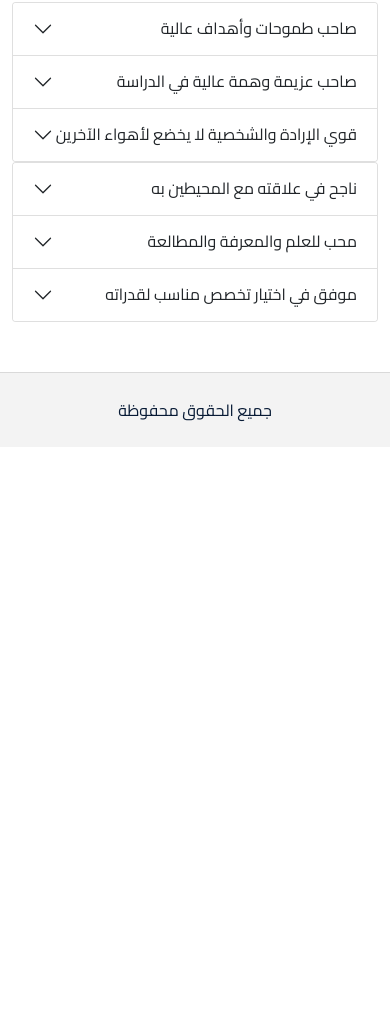
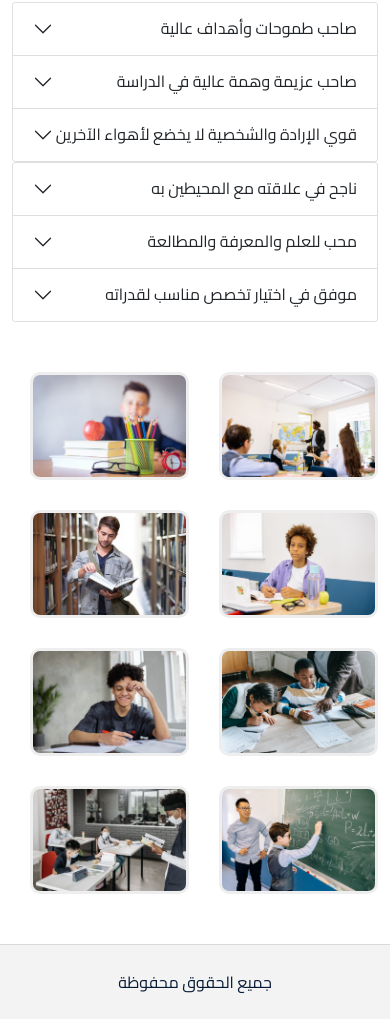
Before and after one commit to touzaelhassan/TEACH-ME-SCHOOL-WEBSITE, a website built with webpack: page src/student-1.html in a window 390 px wide. Shown: the part 1615-2634 px from the top of the page. Before the commit the page ends 2062 px from the top, so only its background shows below. Built offline with nearby package versions, Linux system fonts and the light colour scheme.

Commit message:
Adding photo gallery section To student pages

```diff
--- a/src/sass/pages/student-1.scss
+++ b/src/sass/pages/student-1.scss
@@ -111,3 +111,39 @@
 }
 
 // End Advices Section
+
+// Star Gallery Section
+
+.gallery {
+  margin-top: 30px;
+  margin-bottom: 100px;
+}
+
+.gallery__content {
+  display: flex;
+  gap: 30px;
+  flex-wrap: wrap;
+}
+
+.gallery__item {
+  width: calc(25% - 24px);
+}
+
+.gallery__item img {
+  width: 100%;
+  border-radius: 10px;
+  border: 3px solid #eee;
+}
+
+@media screen and (max-width:768px) {
+  .gallery {
+    margin-top: 0px;
+    margin-bottom: 50px;
+  }
+
+  .gallery__item {
+    width: calc(50% - 24px);
+  }
+}
+
+// End Gallery Section
--- a/src/student-1.html
+++ b/src/student-1.html
@@ -129,7 +129,7 @@
         <span class="section__line"></span>
       </div>
       <div class="container">
-        <table class="table table-bordered table-striped">
+        <table class="table table-bordered table-striped table-hover">
           <thead>
             <tr class="table-info">
               <th scope="col">#</th>
@@ -374,6 +374,39 @@
     </section>
     <!-- End Advices Section -->
 
+    <!-- Start Gallery Section -->
+    <section class="gallery">
+      <div class="container">
+        <div class="gallery__content">
+          <div class="gallery__item">
+            <img src="./images/gallery/gallery-1.jpg" alt="gallery" />
+          </div>
+          <div class="gallery__item">
+            <img src="./images/gallery/gallery-2.jpg" alt="gallery" />
+          </div>
+          <div class="gallery__item">
+            <img src="./images/gallery/gallery-3.jpg" alt="gallery" />
+          </div>
+          <div class="gallery__item">
+            <img src="./images/gallery/gallery-4.jpg" alt="gallery" />
+          </div>
+          <div class="gallery__item">
+            <img src="./images/gallery/gallery-5.jpg" alt="gallery" />
+          </div>
+          <div class="gallery__item">
+            <img src="./images/gallery/gallery-6.jpg" alt="gallery" />
+          </div>
+          <div class="gallery__item">
+            <img src="./images/gallery/gallery-7.jpg" alt="gallery" />
+          </div>
+          <div class="gallery__item">
+            <img src="./images/gallery/gallery-8.jpg" alt="gallery" />
+          </div>
+        </div>
+      </div>
+    </section>
+    <!-- End Gallery Section -->
+
     <!-- Start Footer Section -->
     <footer class="footer">
       <p>جميع الحقوق محفوظة</p>
```
Also changed, not shown: src/index.html (+11 -11 lines), src/login.html (+1 -1 lines), src/student-2.html (+34 -1 lines), src/images/gallery/gallery-1.jpg (added), src/images/gallery/gallery-2.jpg (added), src/images/gallery/gallery-3.jpg (added), src/images/gallery/gallery-4.jpg (added), src/images/gallery/gallery-5.jpg (added), src/images/gallery/gallery-6.jpg (added), src/images/gallery/gallery-7.jpg (added), src/images/gallery/gallery-8.jpg (added).
